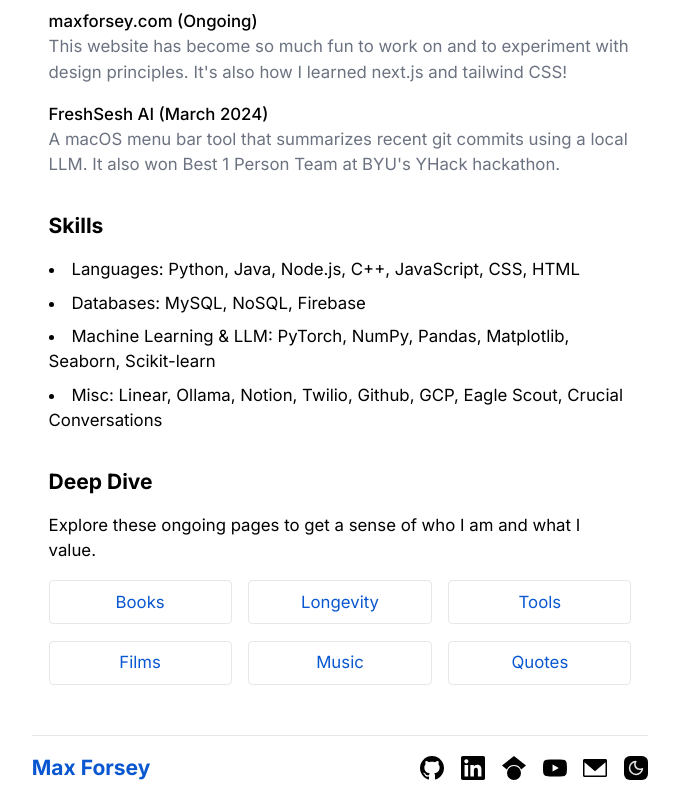
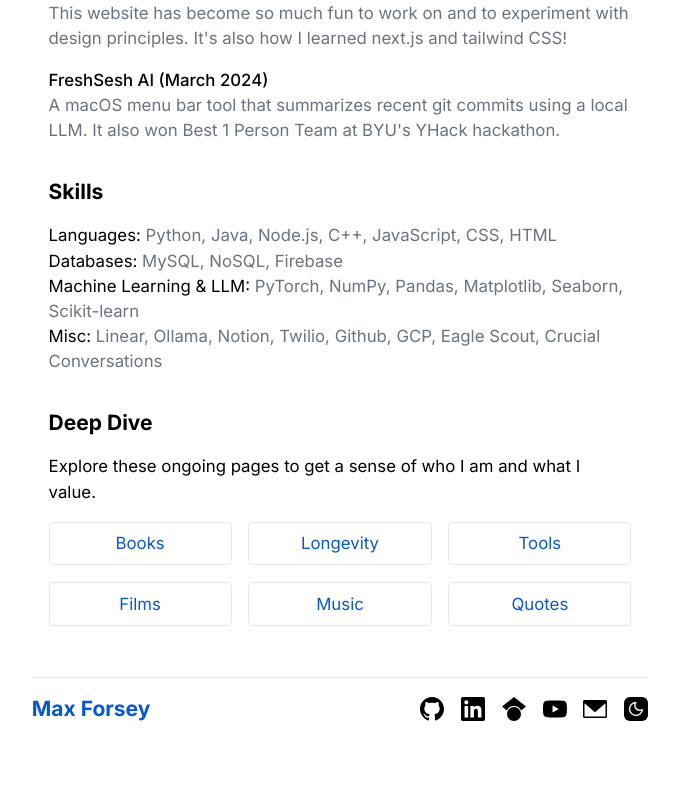
Before and after one commit to max4c/m4c2, a Next.js app: page / in a window 1280 px wide. Shown: the part 1528-2327 px from the top of the page, without its empty margins (300-979 px from the left). After the commit the page ends 2269 px from the top, so only its background shows below. Built offline with nearby package versions, Linux system fonts and the light colour scheme.

Commit message:
add header titles for blog

```diff
--- a/src/app/blog/[slug]/page.tsx
+++ b/src/app/blog/[slug]/page.tsx
@@ -5,6 +5,7 @@ import MDXContent from '@/components/MDXContent';
 import * as MDXComponents from '@/components/MDXComponents';
 import matter from 'gray-matter';
 import { format, addMonths } from 'date-fns';
+import Link from 'next/link';
 
 function calculateReadTime(content: string): number {
   const wordsPerMinute = 200;
@@ -35,6 +36,19 @@ export default async function BlogPost({ params }: { params: { slug: string } })
   return (
     <>
       <div className="mb-4">
+        {data.type === 'ongoing' ? (
+          <Link href="/" className="text-2xl font-bold hover:text-gray-600 transition-colors">
+            Max Forsey
+          </Link>
+        ) : (
+          <div className="flex items-center gap-2">
+            <Link href="/" className="text-2xl font-bold hover:text-gray-600 transition-colors">
+              Max Forsey&apos;s
+            </Link>
+            <span className="text-2xl font-bold"> Blog</span>
+          </div>
+        )}
+        <div className="border-b border-gray-300 my-2"></div>
         <h1 className="text-2xl font-bold">{title}</h1>
         <p className="text-sm text-gray-500">
           {formattedDate && location ? `${formattedDate}, ${location} • ` : ''}
--- a/src/app/blog/page.tsx
+++ b/src/app/blog/page.tsx
@@ -72,7 +72,7 @@ export default function BlogPage() {
   console.log('Grouped posts:', groupedBlogPosts);
 
   return (
-    <div className="w-full pt-8">
+    <div className="w-full max-w-screen-lg mx-auto pt-8">
       <div className="mb-8">
         <div className="flex items-center gap-2">
           <Link href="/" className="text-xl font-bold hover:text-gray-600 transition-colors">
--- a/src/app/page.tsx
+++ b/src/app/page.tsx
@@ -35,7 +35,7 @@ const sortedPosts = posts.sort((a, b) => b.date.getTime() - a.date.getTime());
 
 export default function Home() {
   return (
-    <div className="max-w-2xl mx-auto px-4 py-8">
+    <div className="max-w-2xl mx-auto px-4">
       {/* Header Section with Profile */}
       <div className="flex items-center justify-between mb-5 pb-5 border-b border-gray-200 dark:border-gray-700">
         <div className="flex items-center gap-4">
@@ -150,12 +150,22 @@ export default function Home() {
       {/* Skills Section */}
       <section className="mb-8">
         <h2 className="text-xl font-bold mb-4">Skills</h2>
-        <ul className="list-disc list-inside space-y-2">
-          <li>Languages: Python, Java, Node.js, C++, JavaScript, CSS, HTML</li>
-          <li>Databases: MySQL, NoSQL, Firebase</li>
-          <li>Machine Learning & LLM: PyTorch, NumPy, Pandas, Matplotlib, Seaborn, Scikit-learn</li>
-          <li>Misc: Linear, Ollama, Notion, Twilio, Github, GCP, Eagle Scout, Crucial Conversations</li>
-        </ul>
+        <p>
+          <span className="text-black">Languages:</span>
+          <span className="text-gray-500 dark:text-gray-400"> Python, Java, Node.js, C++, JavaScript, CSS, HTML</span>
+        </p>
+        <p>
+          <span className="text-black">Databases:</span>
+          <span className="text-gray-500 dark:text-gray-400"> MySQL, NoSQL, Firebase</span>
+        </p>
+        <p>
+          <span className="text-black">Machine Learning & LLM:</span>
+          <span className="text-gray-500 dark:text-gray-400"> PyTorch, NumPy, Pandas, Matplotlib, Seaborn, Scikit-learn</span>
+        </p>
+        <p>
+          <span className="text-black">Misc:</span>
+          <span className="text-gray-500 dark:text-gray-400"> Linear, Ollama, Notion, Twilio, Github, GCP, Eagle Scout, Crucial Conversations</span>
+        </p>
       </section>
 
       {/* Deep Dive Section - with reduced margin */}
@@ -171,6 +181,9 @@ export default function Home() {
           <Link href="/blog/quotes" className="text-center p-2 border rounded hover:bg-gray-50">Quotes</Link>
         </div>
       </section>
+
+      {/* Add margin-bottom to match the header spacing */}
+      <div className="mb-8"></div>
     </div>
   );
 }
--- a/src/components/SocialIcons.tsx
+++ b/src/components/SocialIcons.tsx
@@ -9,7 +9,7 @@ const SocialIcons = () => {
   const socialLinks = [
     {
       name: 'GitHub',
-      url: 'https://github.com/maxforsey',
+      url: 'https://github.com/max4c',
       icon: (
         <svg xmlns="http://www.w3.org/2000/svg" width="24" height="24" viewBox="0 0 24 24" fill={isDarkMode ? "white" : "black"}>
           <path d="M12 0c-6.626 0-12 5.373-12 12 0 5.302 3.438 9.8 8.207 11.387.599.111.793-.261.793-.577v-2.234c-3.338.726-4.033-1.416-4.033-1.416-.546-1.387-1.333-1.756-1.333-1.756-1.089-.745.083-.729.083-.729 1.205.084 1.839 1.237 1.839 1.237 1.07 1.834 2.807 1.304 3.492.997.107-.775.418-1.305.762-1.604-2.665-.305-5.467-1.334-5.467-5.931 0-1.311.469-2.381 1.236-3.221-.124-.303-.535-1.524.117-3.176 0 0 1.008-.322 3.301 1.23.957-.266 1.983-.399 3.003-.404 1.02.005 2.047.138 3.006.404 2.291-1.552 3.297-1.23 3.297-1.23.653 1.653.242 2.874.118 3.176.77.84 1.235 1.911 1.235 3.221 0 4.609-2.807 5.624-5.479 5.921.43.372.823 1.102.823 2.222v3.293c0 .319.192.694.801.576 4.765-1.589 8.199-6.086 8.199-11.386 0-6.627-5.373-12-12-12z"/>
@@ -18,7 +18,7 @@ const SocialIcons = () => {
     },
     {
       name: 'LinkedIn',
-      url: 'https://linkedin.com/in/maxforsey',
+      url: 'https://www.linkedin.com/in/max-forsey/',
       icon: (
         <svg xmlns="http://www.w3.org/2000/svg" width="24" height="24" viewBox="0 0 24 24" fill={isDarkMode ? "white" : "black"}>
           <path d="M20.447 20.452h-3.554v-5.569c0-1.328-.027-3.037-1.852-3.037-1.853 0-2.136 1.445-2.136 2.939v5.667H9.351V9h3.414v1.561h.046c.477-.9 1.637-1.85 3.37-1.85 3.601 0 4.267 2.37 4.267 5.455v6.286zM5.337 7.433c-1.144 0-2.063-.926-2.063-2.065 0-1.138.92-2.063 2.063-2.063 1.14 0 2.064.925 2.064 2.063 0 1.139-.925 2.065-2.064 2.065zm1.782 13.019H3.555V9h3.564v11.452zM22.225 0H1.771C.792 0 0 .774 0 1.729v20.542C0 23.227.792 24 1.771 24h20.451C23.2 24 24 23.227 24 22.271V1.729C24 .774 23.2 0 22.222 0h.003z"/>
@@ -27,7 +27,7 @@ const SocialIcons = () => {
     },
     {
       name: 'Google Scholar',
-      url: 'https://scholar.google.com/citations?user=your-id',
+      url: 'https://scholar.google.com/citations?view_op=list_works&hl=en&user=jejmZWgAAAAJ&gmla=AL3_zii0NPn7xDEv5cVRWdUCI8kPNANg6bMY9M8sDBrpK7nSQ88eGTMk2Ymo1j8enYjv9qUz9nNniCoyvhEbMLng0yzKTxCXNuhYyQ',
       icon: (
         <svg xmlns="http://www.w3.org/2000/svg" width="24" height="24" viewBox="0 0 24 24" fill={isDarkMode ? "white" : "black"}>
           <path d="M12 24a7 7 0 1 1 0-14 7 7 0 0 1 0 14zm0-24L0 9.5l4.838 3.94A8 8 0 0 1 12 9a8 8 0 0 1 7.162 4.44L24 9.5z"/>
```
